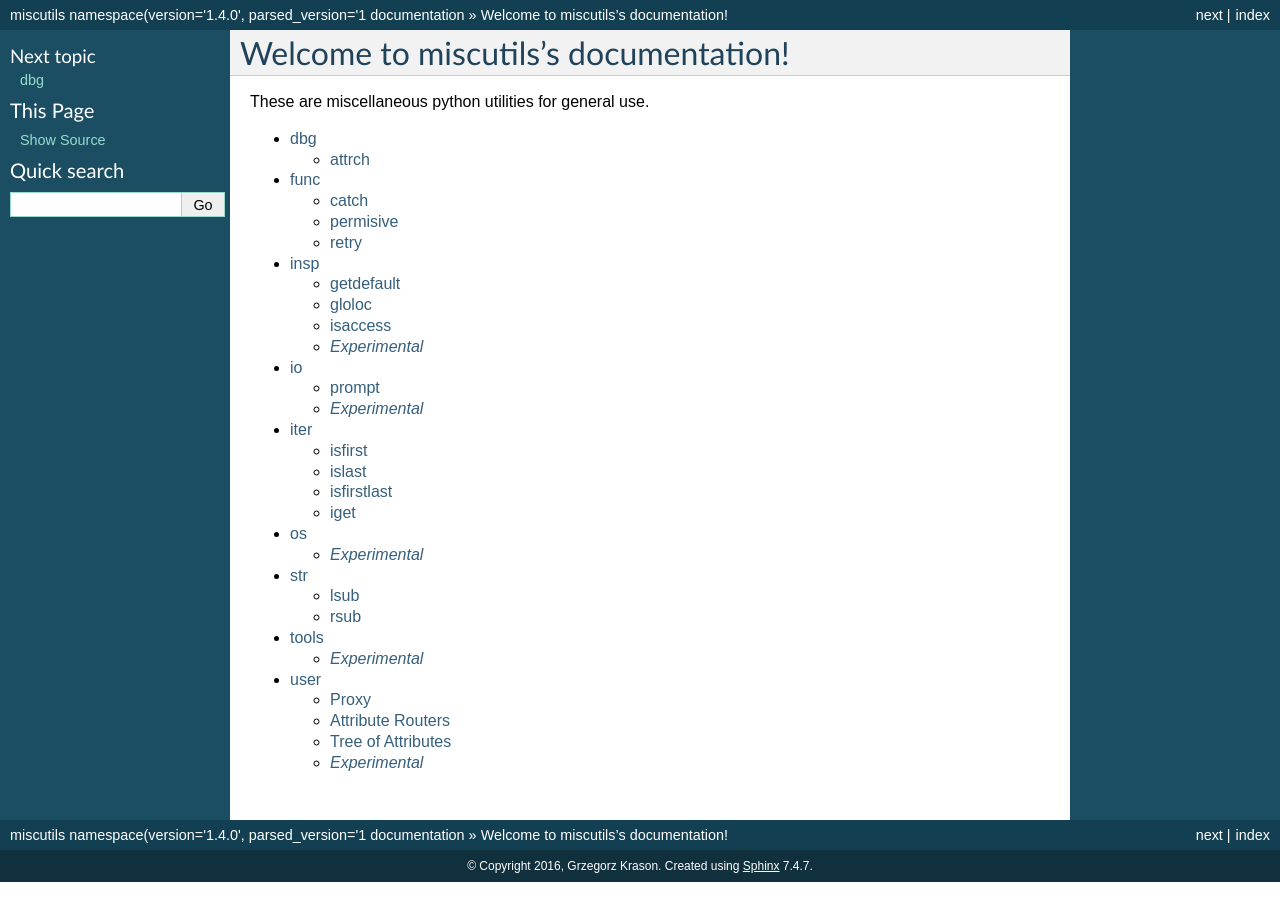
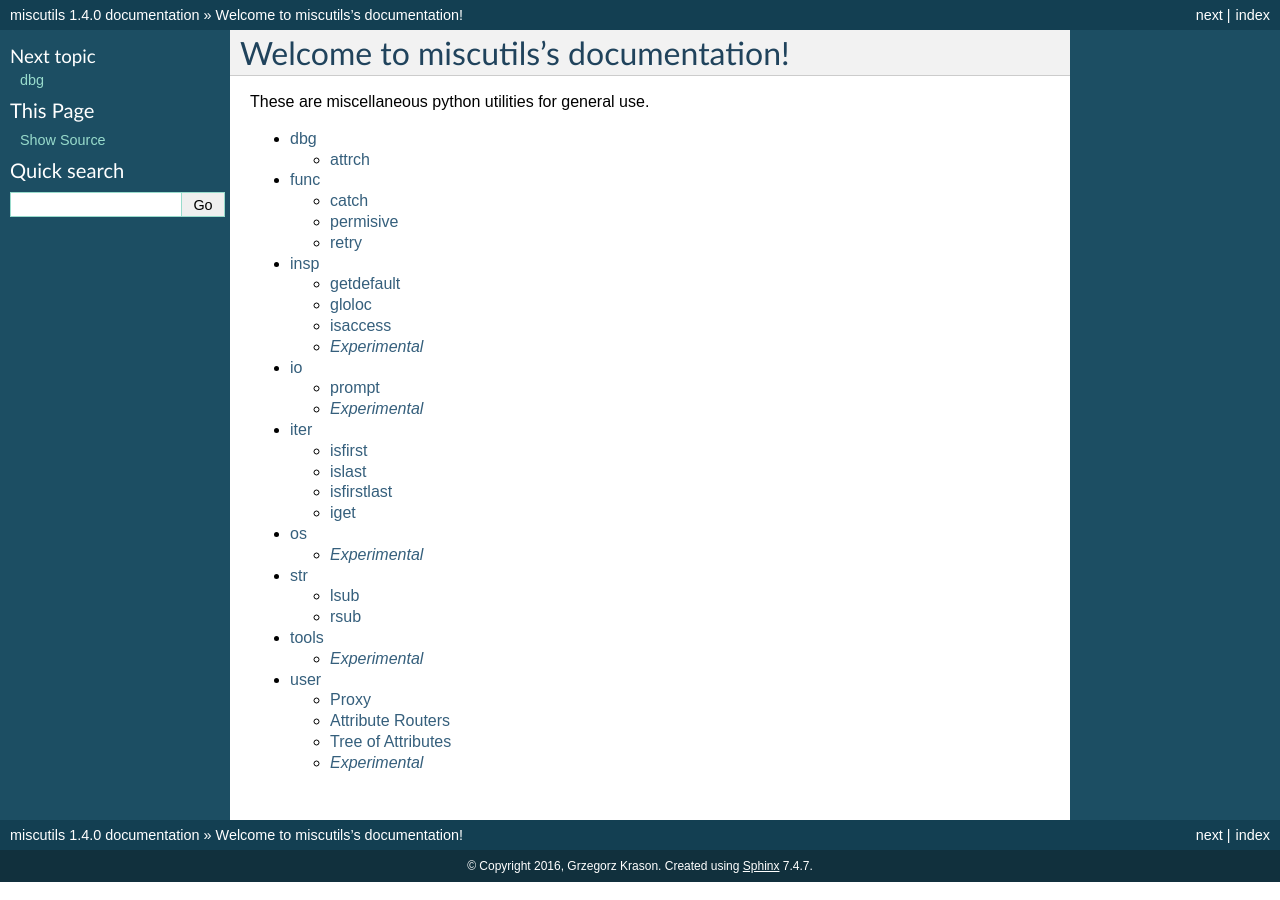
Before and after one commit to gergelyk/pymiscutils, a Sphinx documentation site: the page built from docs/source/index.rst, in a window 1280 px wide. Built offline with Sphinx 7.4.7, drawn with Linux system fonts in a browser that asks for light colours; part of the change alters nothing that is shown.

Commit message:
minor update

```diff
--- a/docs/source/conf.py
+++ b/docs/source/conf.py
@@ -19,8 +19,7 @@ import shlex
 
 # User defined preamble
 
-from pkg_resources import get_distribution
-version_ = '.'.join(str(get_distribution('miscutils')).strip().split('.')[:3])
+version_ = '1.4.0'
 
 # If extensions (or modules to document with autodoc) are in another directory,
 # add these directories to sys.path here. If the directory is relative to the
```
